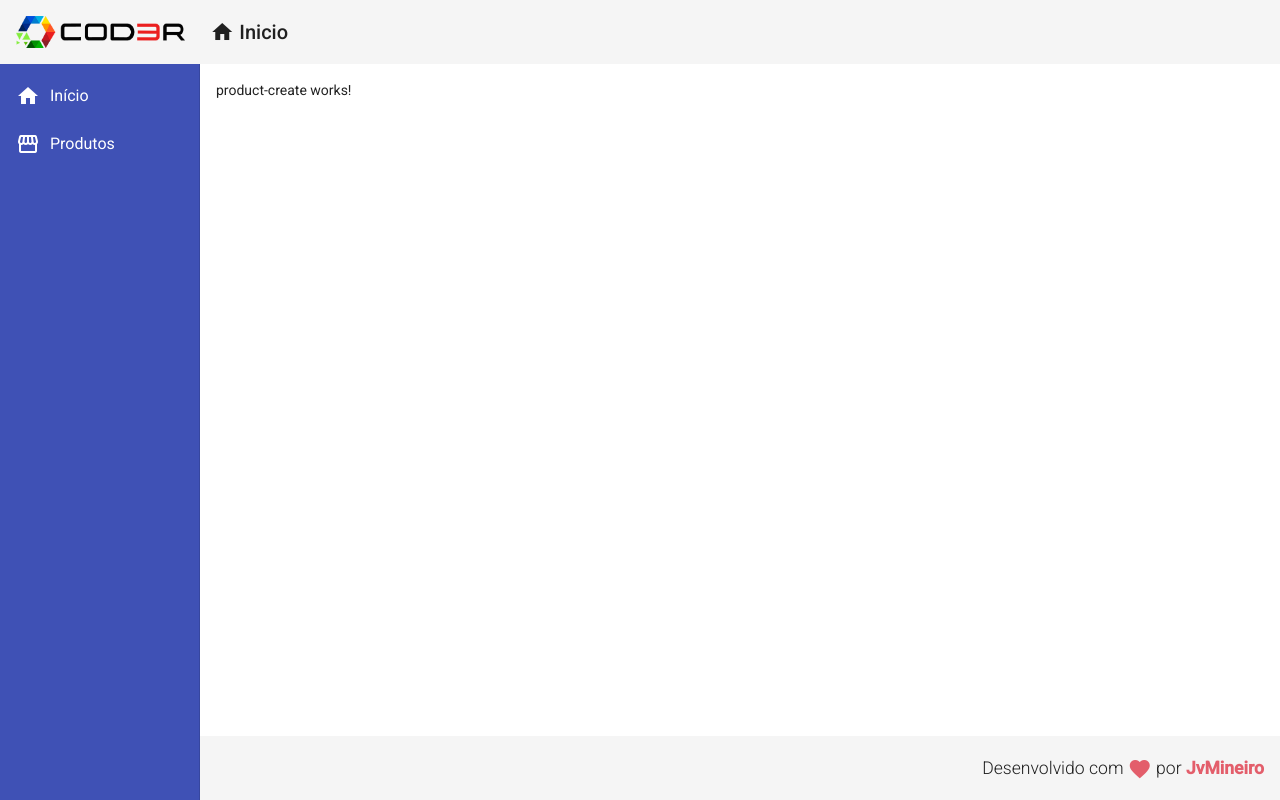
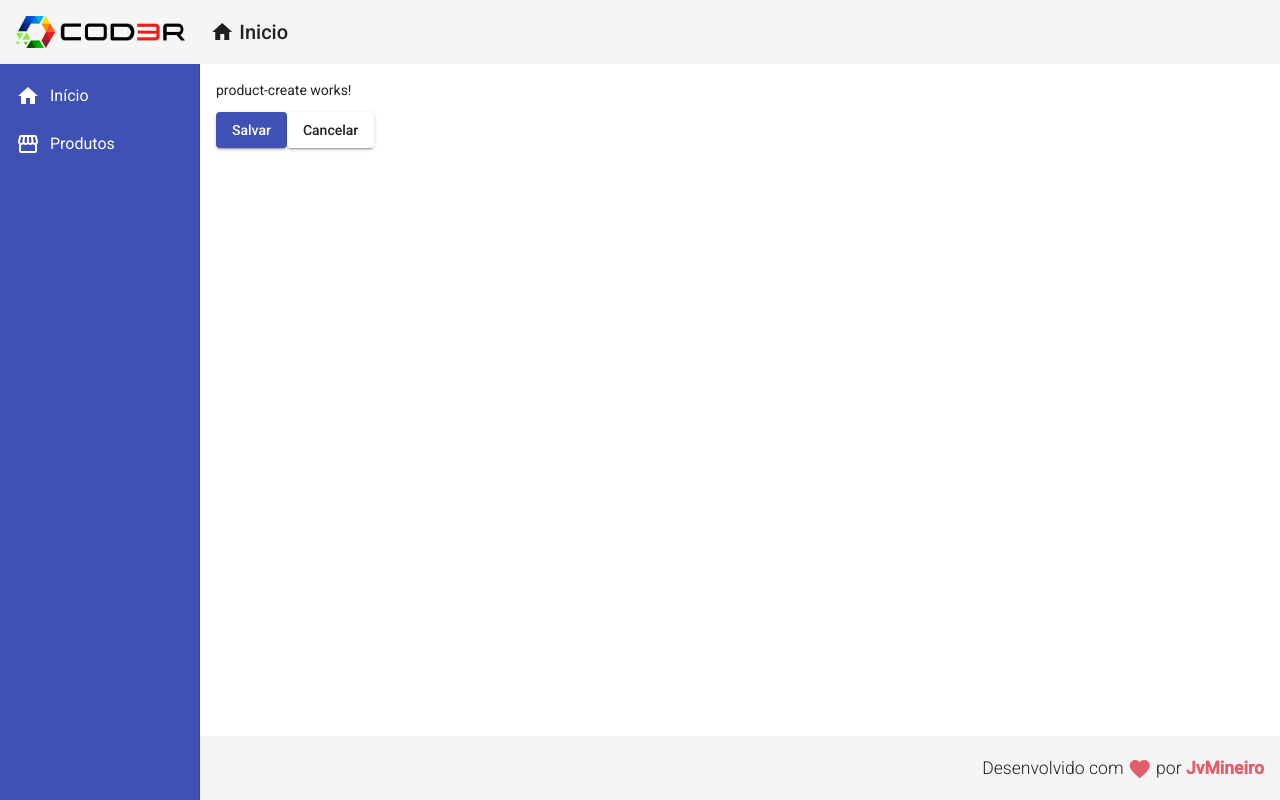
Before and after one commit to jvmineiro/angular-crud, an Angular app in the folder frontend/: page /products/create in a window 1280 px wide. Built offline with nearby package versions, Linux system fonts and the light colour scheme.

Commit message:
service product

```diff
--- a/frontend/src/app/app.module.ts
+++ b/frontend/src/app/app.module.ts
@@ -19,6 +19,7 @@ import { RedDirective } from './directives/red.directive';
 import { ForDirective } from './directives/for.directive';
 import { ProductCreateComponent } from './components/product/product-create/product-create.component';
 import { MatButtonModule } from '@angular/material/button';
+import { MatSnackBarModule } from '@angular/material/snack-bar';
 
 @NgModule({
   declarations: [
@@ -40,7 +41,8 @@ import { MatButtonModule } from '@angular/material/button';
     MatSidenavModule,
     MatListModule,
     MatCardModule,
-    MatButtonModule
+    MatButtonModule,
+    MatSnackBarModule
   ],
   providers: [],
   bootstrap: [AppComponent]
--- a/frontend/src/app/components/product/product-create/product-create.component.html
+++ b/frontend/src/app/components/product/product-create/product-create.component.html
@@ -1 +1,9 @@
 <p>product-create works!</p>
+
+<button mat-raised-button (click)="createProduct()" color="primary">
+   Salvar
+</button>
+
+<button mat-raised-button (click)="cancel()">
+    Cancelar
+ </button>
--- a/frontend/src/app/components/product/product-create/product-create.component.ts
+++ b/frontend/src/app/components/product/product-create/product-create.component.ts
@@ -1,4 +1,6 @@
+import { Router } from '@angular/router';
 import { Component, OnInit } from '@angular/core';
+import { ProductService } from '../product.service';
 
 @Component({
   selector: 'app-product-create',
@@ -7,14 +9,18 @@ import { Component, OnInit } from '@angular/core';
 })
 export class ProductCreateComponent implements OnInit {
 
-  propLegal = "qualquer"
-
-  constructor() { }
+  constructor(private productService: ProductService,
+    private router: Router) { }
 
   ngOnInit(): void {
+
   }
 
-  fazerAlgo(): void {
-    console.log('Fazendo algo!')
+  createProduct(): void {
+    this.productService.showMessage('Produto Criado!')
+  }
+
+  cancel(): void {
+    this.router.navigate(['/products'])
   }
 }
--- /dev/null
+++ b/frontend/src/app/components/product/product.service.ts
@@ -0,0 +1,19 @@
+import { Injectable } from '@angular/core';
+import { MatSnackBar } from '@angular/material/snack-bar';
+
+@Injectable({
+  providedIn: 'root'
+})
+export class ProductService {
+
+  constructor(private snackBar: MatSnackBar) { }
+
+
+  showMessage(msg: string): void {
+    this.snackBar.open(msg, 'X', {
+      duration: 3000,
+      horizontalPosition: "right",
+      verticalPosition: "top"
+    })
+  }
+}
```
